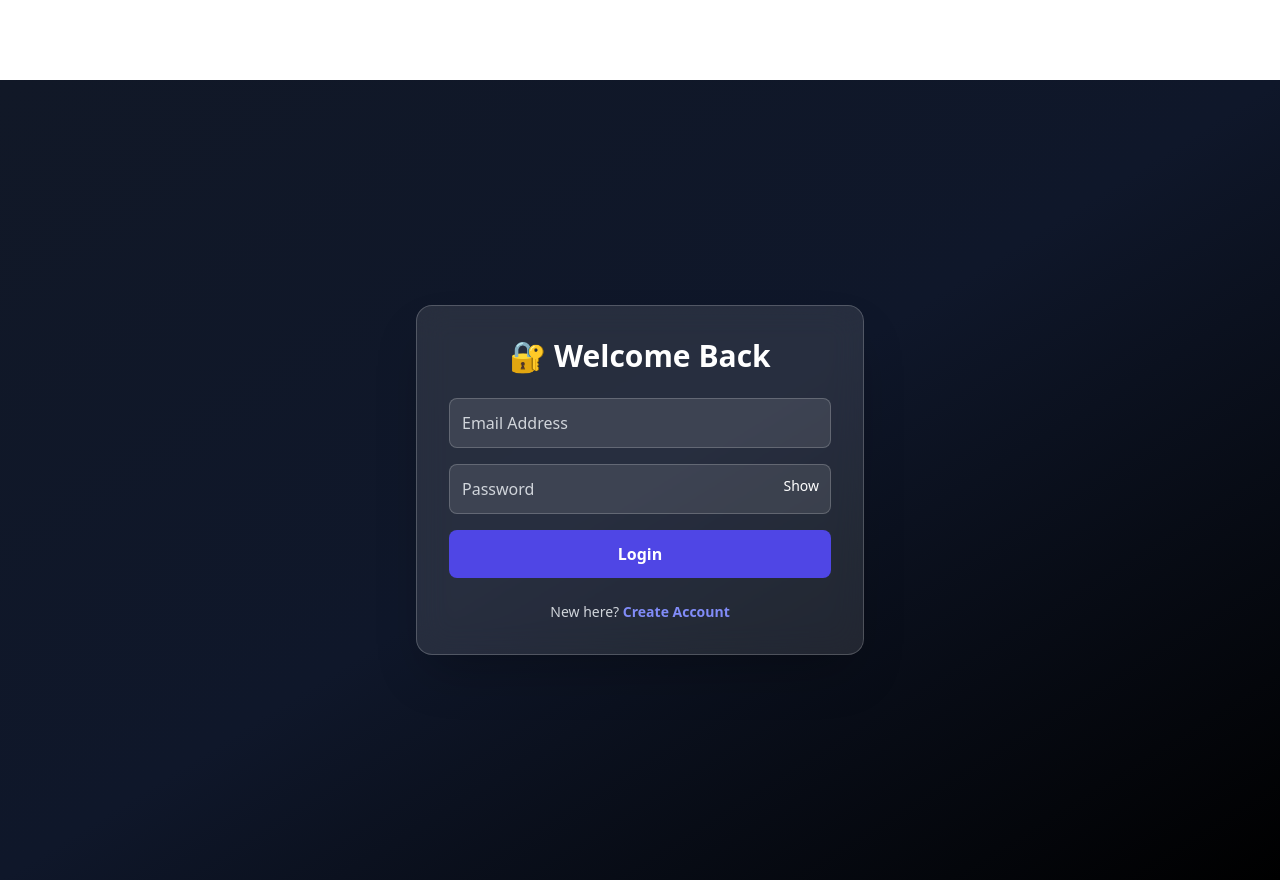
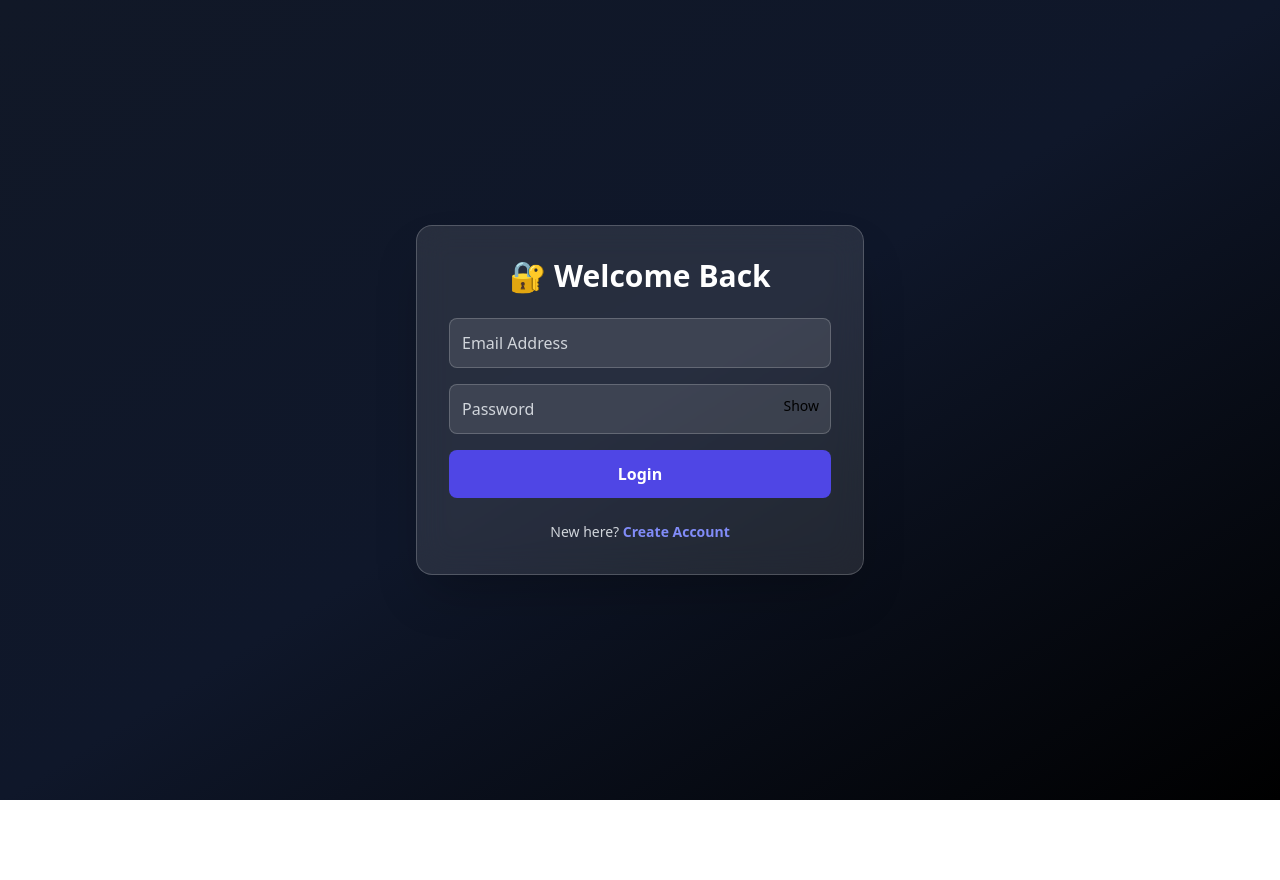
Before and after one commit to rubeshkumar135-glitch/restaurant-reservation-platform-frontend, a React (Vite) app: page /login in a window 1280 px wide. After the commit the page ends 800 px from the top, so only its background shows below. Built offline with nearby package versions, Linux system fonts and the light colour scheme.

Commit message:
final commit

```diff
--- a/src/App.jsx
+++ b/src/App.jsx
@@ -47,7 +47,7 @@ function Layout() {
       {!hideNavbar && <Navbar />}
 
       {/* Page Content */}
-      <div className="pt-20">
+      <div>
         <Routes>
 
           {/* Profile */}
--- a/src/pages/Login.jsx
+++ b/src/pages/Login.jsx
@@ -52,7 +52,7 @@ function Login() {
   };
 
   return (
-    <div className="min-h-screen flex items-center justify-center bg-gradient-to-br from-gray-900 via-slate-900 to-black px-4">
+    <div className="min-h-screen flex  items-center justify-center bg-gradient-to-br from-gray-900 via-slate-900 to-black px-4">
 
       <div className="w-full max-w-md bg-white/10 backdrop-blur-lg border border-white/20 shadow-2xl rounded-2xl p-8">
 
@@ -88,7 +88,7 @@ function Login() {
             {/* Toggle Button */}
             <span
               onClick={() => setShowPassword(!showPassword)}
-              className="absolute right-3 top-3 cursor-pointer text-white text-sm"
+              className="absolute right-3 top-3 cursor-pointer text-black text-sm"
             >
               {showPassword ? "Hide" : "Show"}
             </span>
```
